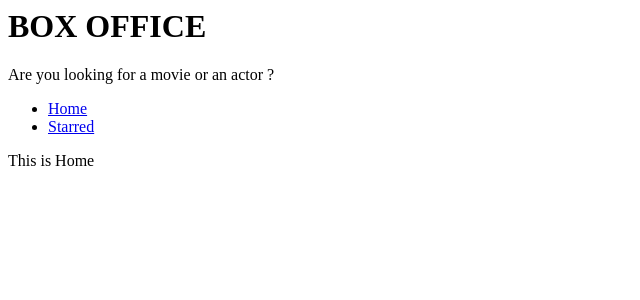
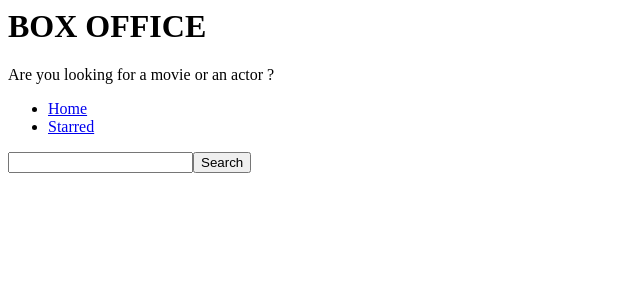
Before and after one commit to 1337w0rm/Box-Office-React-App, a React (Create React App) app: page / in a window 1280 px wide. Shown: the top 300 px of the page, without its empty margins (0-640 px from the left). Built offline with nearby package versions, Linux system fonts and the light colour scheme.

Commit message:
Added search bar and fetching data from TVMaze API

```diff
--- a/src/pages/Home.js
+++ b/src/pages/Home.js
@@ -1,9 +1,33 @@
-import React from 'react';
+import React, { useState } from 'react';
 
 import MainPageLayout from '../components/MainPageLayout';
 
 const Home = () => {
-  return <MainPageLayout>This is Home</MainPageLayout>;
+  const [input, setInput] = useState('');
+
+  const onSearch = () => {
+    fetch(`https://api.tvmaze.com/search/shows?q=${input}`)
+      .then(r => r.json())
+      .then(result => console.log(result));
+  };
+
+  const onInputChange = ev => {
+    setInput(ev.target.value);
+  };
+
+  const onKeyDown = ev => {
+    if(ev.keyCode === 13)
+      onSearch();
+  }
+
+  return (
+    <MainPageLayout>
+      <input type="text" onChange={onInputChange} onKeyDown={onKeyDown}/>
+      <button type="button" onClick={onSearch}>
+        Search
+      </button>
+    </MainPageLayout>
+  );
 };
 
 export default Home;
```
